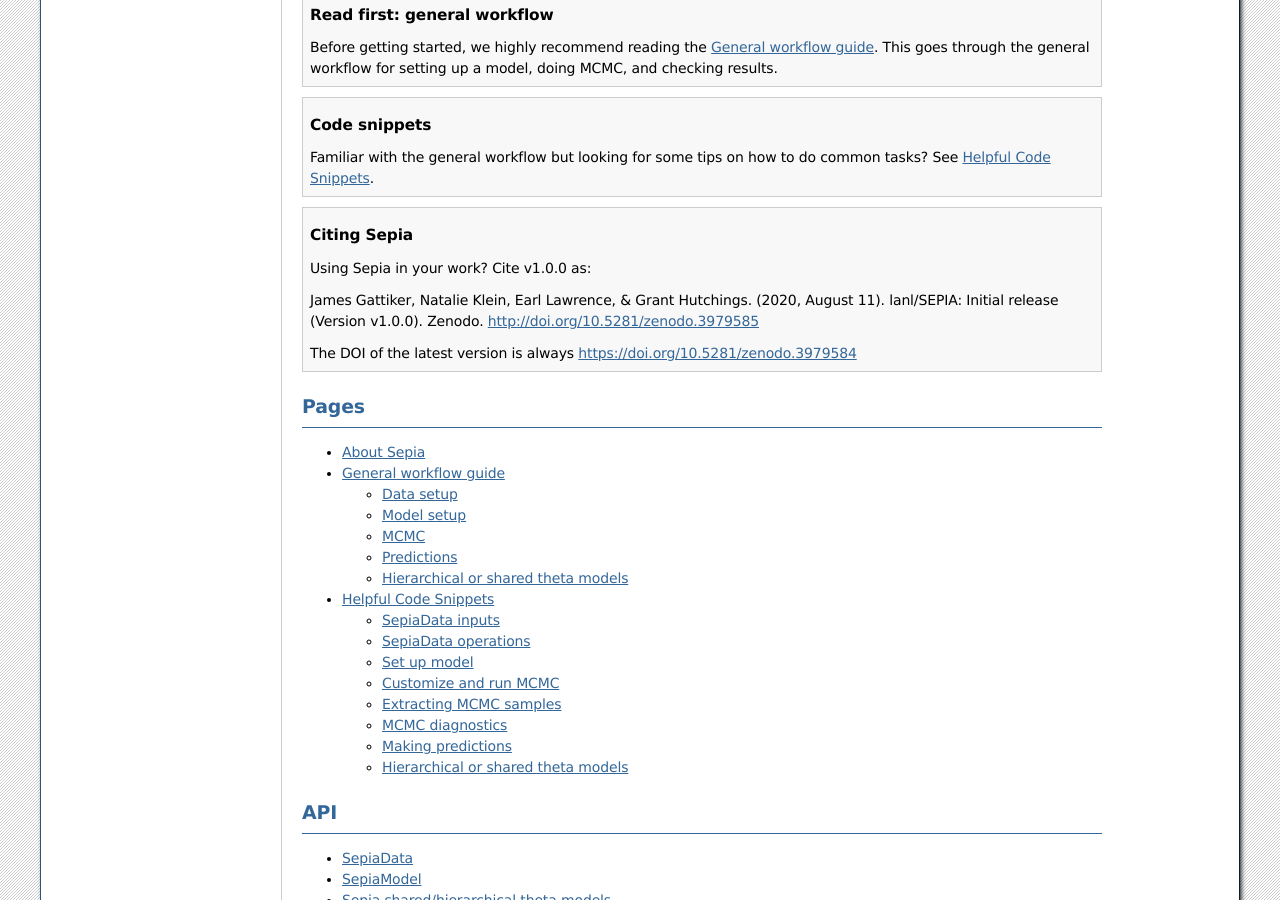
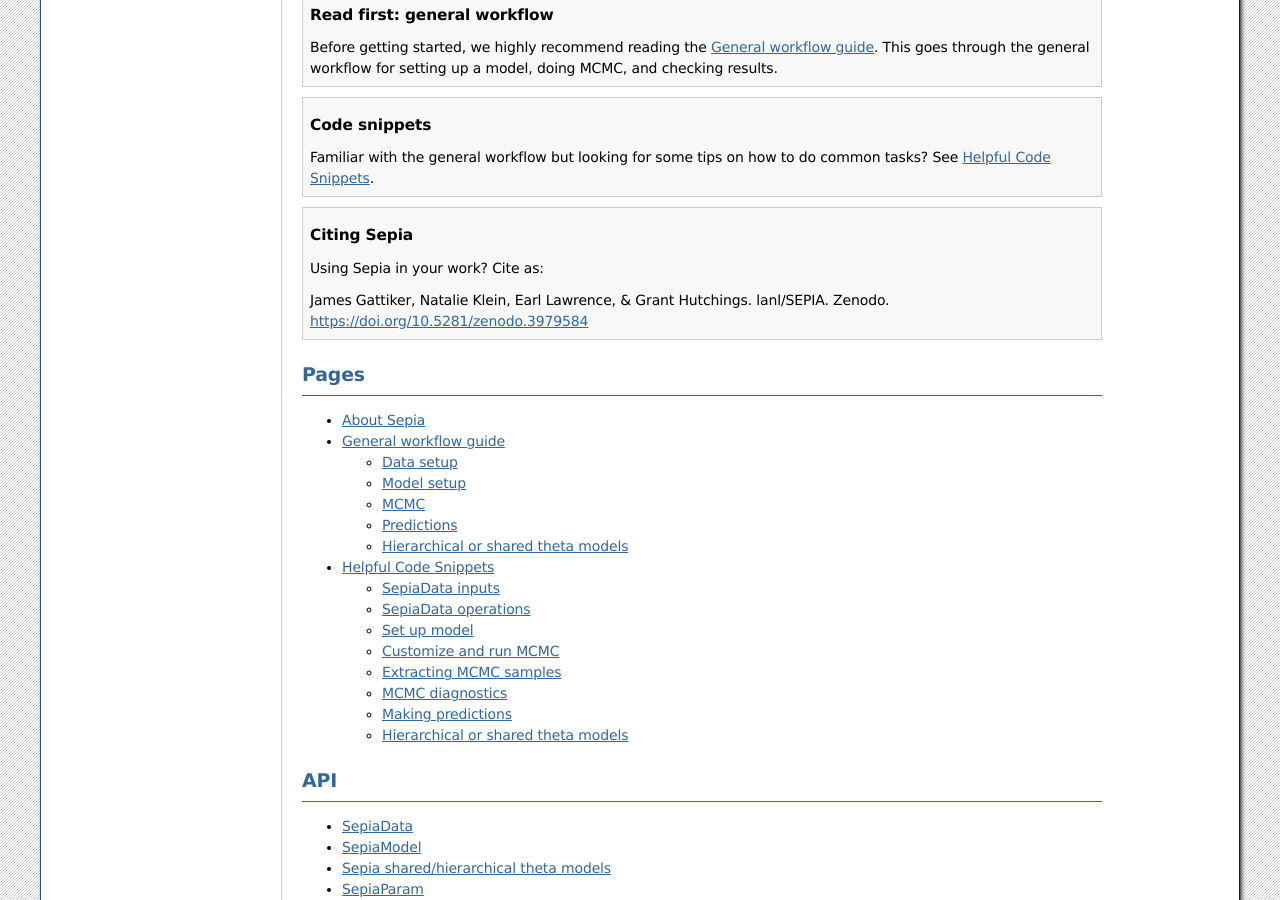
Before and after one commit to lanl/SEPIA, a Sphinx documentation site: the page built from docs/index.rst, in a window 1280 px wide and 900 px high, scrolled down 967 px. Built offline with Sphinx 7.4.7, drawn with Linux system fonts in a browser that asks for light colours.

Commit message:
simplify citation

```diff
--- a/docs/index.rst
+++ b/docs/index.rst
@@ -53,12 +53,9 @@
 
 .. topic:: Citing Sepia
 
-    Using Sepia in your work? Cite v1.0.0 as:
+    Using Sepia in your work? Cite as:
 
-    James Gattiker, Natalie Klein, Earl Lawrence, & Grant Hutchings. (2020, August 11).
-    lanl/SEPIA: Initial release (Version v1.0.0). Zenodo. http://doi.org/10.5281/zenodo.3979585
-
-    The DOI of the latest version is always https://doi.org/10.5281/zenodo.3979584
+    James Gattiker, Natalie Klein, Earl Lawrence, & Grant Hutchings. lanl/SEPIA. Zenodo. https://doi.org/10.5281/zenodo.3979584
 
 
 Pages
```
